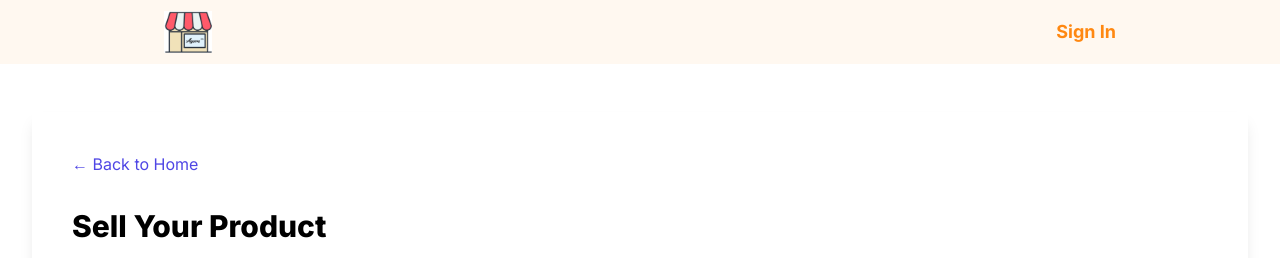
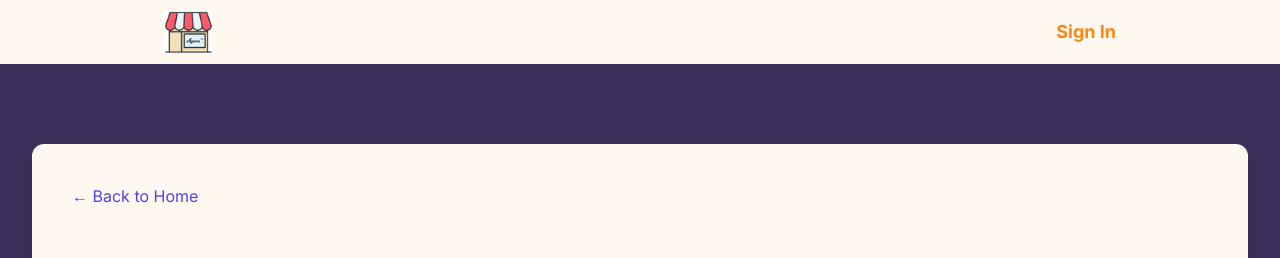
Before and after one commit to cuihonglei/agora-bns, a Next.js app: page /sell in a window 1280 px wide. Shown: the top 258 px of the page. Built offline with nearby package versions, Linux system fonts and the light colour scheme; no server answers.

Commit message:
Update page.js

```diff
--- a/app/sell/page.js
+++ b/app/sell/page.js
@@ -11,8 +11,8 @@ import { addProduct } from "../_services/product-service";
 import { addUserProduct } from "../_services/user-service";
 import { ToastContainer, toast } from "react-toastify";
 import "react-toastify/dist/ReactToastify.css";
-import Header from "../components/header"; // Adjust the path as necessary
-import Footer from "../components/footer"; // Adjust the path as necessary
+import Header from "../components/header";
+import Footer from "../components/footer";
 
 export default function Sell() {
   const { user } = useUserAuth();
@@ -145,9 +145,9 @@ export default function Sell() {
 
       <Header />
 
-      <div className="min-h-screen bg-white py-12 px-4 sm:px-6 lg:px-8">
-        <div className="max-w-7xl mx-auto p-10 shadow-lg">
-          <div className="mb-8">
+      <div className="min-h-screen bg-[#392F5A] py-12 px-4 sm:px-6 lg:px-8">
+        <div className="max-w-7xl mx-auto p-10 mt-8 shadow-lg bg-[#FFF8F0] rounded-xl">
+          <div className="mb-12 ">
             <Link href="/showproducts" className="text-indigo-600 hover:text-indigo-800">
               ← Back to Home
             </Link>
```
